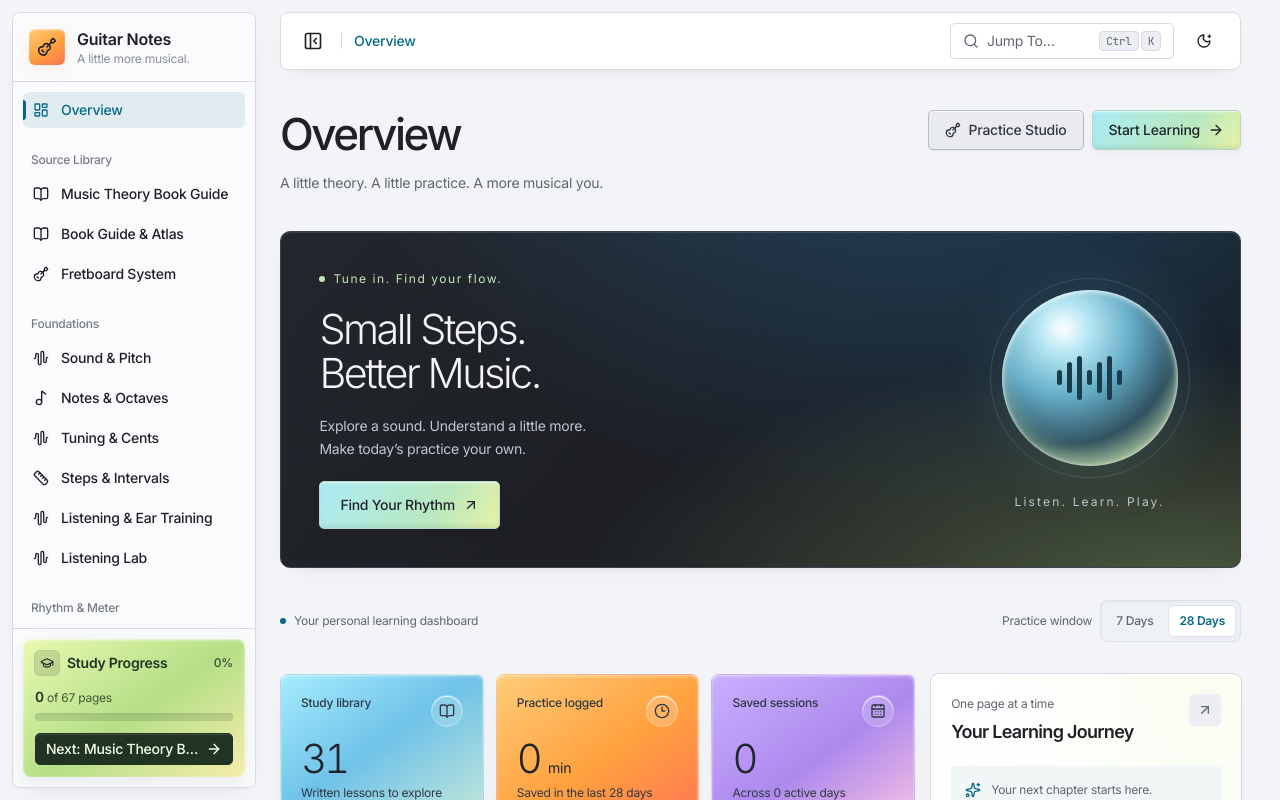
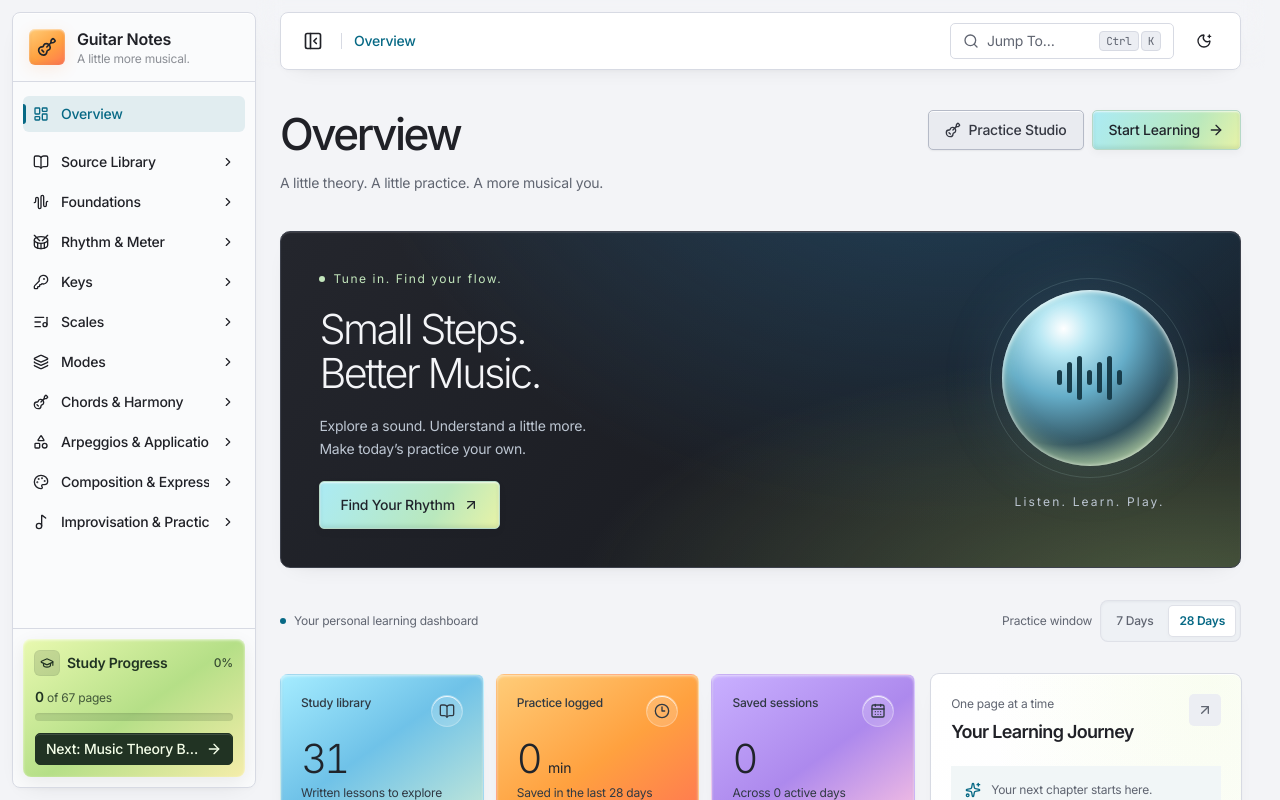
Before and after one commit to Pratik-on-Git/guitar-lesson, a Next.js app: page / in a window 1280 px wide. Shown: the top 800 px of the page. Built offline with nearby package versions, Linux system fonts and the light colour scheme.

Commit message:
feat: enhance sidebar navigation with expandable sections and improve accessibility

```diff
--- a/components/app/sidebar-nav.tsx
+++ b/components/app/sidebar-nav.tsx
@@ -4,10 +4,10 @@ import { titleCaseLabel } from "@/lib/title-case";
 
 import Link from "next/link";
 import { usePathname } from "next/navigation";
-import { Suspense, useState } from "react";
-import { ChevronRight, CircleCheck } from "lucide-react";
-import { NAV, isActive, type NavItem } from "@/lib/nav";
-import { useStudied } from "@/lib/store";
+import { Suspense, useId, useState } from "react";
+import { AudioWaveform, BookOpen, ChevronRight, CircleCheck, Drum, Guitar, KeyRound, Layers, ListMusic, Music2, Palette, Shapes } from "lucide-react";
+import { NAV, isActive, type NavGroup, type NavItem } from "@/lib/nav";
+import { useSidebarCollapsed, useStudied } from "@/lib/store";
 import { cn } from "@/lib/utils";
 import { Tooltip } from "@/components/ui/tooltip";
 
@@ -73,51 +73,54 @@ function NavWithPath(props: { collapsed: boolean; onNavigate?: () => void }) {
   return <NavList pathname={pathname} {...props} />;
 }
 
+const SECTION_ICONS = [BookOpen, AudioWaveform, Drum, KeyRound, ListMusic, Layers, Guitar, Shapes, Palette, Music2];
+
 function NavList({ pathname, collapsed, onNavigate }: { pathname: string; collapsed: boolean; onNavigate?: () => void }) {
   const { isStudied } = useStudied();
   return (
-    <nav aria-label="Study topics" className="flex flex-col">
-      {NAV.map((group, index) => (
-        <div
-          key={group.title}
-          className="relative flex flex-col p-2.5 pt-1.5 transition-[padding] duration-200 group-data-[collapsed=true]/sidebar:pt-3"
-        >
-          {index > 0 ? (
-            // The rail has no room for a group label; a short rule keeps the groups apart.
-            <span
-              aria-hidden
-              className="bg-sidebar-border absolute top-1 left-1/2 h-px w-6 -translate-x-1/2 opacity-0 transition-opacity duration-200 group-data-[collapsed=true]/sidebar:opacity-100"
-            />
-          ) : null}
-          {group.title !== "Study" ? (
-            // Slides up under the items and fades, so the rail keeps no gap where the label was.
-            <p
-              className={cn(
-                "text-sidebar-foreground/70 flex h-8 shrink-0 items-center overflow-hidden rounded-md px-2 text-xs font-medium whitespace-nowrap",
-                "transition-[margin,opacity] duration-200 ease-linear",
-                "group-data-[collapsed=true]/sidebar:pointer-events-none group-data-[collapsed=true]/sidebar:-mt-8 group-data-[collapsed=true]/sidebar:opacity-0",
-              )}
-              aria-hidden={collapsed || undefined}
-            >
-              {titleCaseLabel(group.title)}
-            </p>
-          ) : null}
-          <ul className="flex flex-col gap-1">
-            {group.items.map((item) => (
-              <NavEntry
-                key={item.href + item.title}
-                item={item}
-                pathname={pathname}
-                collapsed={collapsed}
-                onNavigate={onNavigate}
-                isStudied={isStudied}
-              />
-            ))}
-          </ul>
-        </div>
-      ))}
+    <nav aria-label="Study topics" className="flex flex-col gap-1 p-2.5">
+      {NAV.map((group, index) => group.title === "Study" ? (
+        <ul key={group.title} className="mb-2 flex flex-col gap-1">
+          {group.items.map(item => <NavEntry key={item.href} item={item} pathname={pathname} collapsed={collapsed} onNavigate={onNavigate} isStudied={isStudied} />)}
+        </ul>
+      ) : <NavSection key={group.title} group={group} index={index - 1} pathname={pathname} collapsed={collapsed} onNavigate={onNavigate} isStudied={isStudied} />)}
     </nav>
   );
+}
+
+function NavSection({ group, index, pathname, collapsed, onNavigate, isStudied }: {
+  group: NavGroup;
+  index: number;
+  pathname: string;
+  collapsed: boolean;
+  onNavigate?: () => void;
+  isStudied: (href: string) => boolean;
+}) {
+  const listId = useId();
+  const [, setCollapsed] = useSidebarCollapsed();
+  const [choice, setChoice] = useState<{ pathname: string; open: boolean } | null>(null);
+  const active = group.items.some(item => isActive(pathname, item.href) || item.children?.some(child => isActive(pathname, child.href)));
+  const expanded = !collapsed && (choice?.pathname === pathname ? choice.open : active);
+  const Icon = SECTION_ICONS[index] ?? BookOpen;
+  const toggle = () => {
+    if (collapsed) setCollapsed(false);
+    setChoice({ pathname, open: !expanded });
+  };
+  return <div className="min-w-0">
+    <Tooltip content={titleCaseLabel(group.title)} side="right" disabled={!collapsed}>
+      <button type="button" aria-label={collapsed ? String(titleCaseLabel(group.title)) : undefined} aria-expanded={expanded} aria-controls={listId} data-active={active} onClick={toggle}
+        className={cn(ITEM, ACTIVE_BAR, "h-auto min-h-9 py-2 text-left")}>
+        <Icon aria-hidden />
+        <span className={cn("min-w-0 flex-1 whitespace-normal leading-5", LABEL_FADE)}>{titleCaseLabel(group.title)}</span>
+        <ChevronRight aria-hidden className={cn("size-3.5! shrink-0 transition-transform duration-200 motion-reduce:transition-none", LABEL_FADE, expanded && "rotate-90")} />
+      </button>
+    </Tooltip>
+    <div id={listId} hidden={!expanded}>
+      <ul className="my-2 ml-4 flex min-w-0 flex-col gap-1 border-l border-sidebar-border pl-2">
+        {group.items.map(item => <NavEntry key={item.href} item={item} pathname={pathname} collapsed={false} onNavigate={onNavigate} isStudied={isStudied} />)}
+      </ul>
+    </div>
+  </div>;
 }
 
 function NavEntry({
@@ -136,6 +139,7 @@ function NavEntry({
   const childActive = item.children?.some((c) => isActive(pathname, c.href)) ?? false;
   const selfActive = !item.children && isActive(pathname, item.href);
   const [open, setOpen] = useState<boolean | null>(null);
+  const listId = useId();
   const Icon = item.icon;
 
   // Leaves, and every item in the rail, are links. In the rail a branch goes to its parent page.
@@ -169,7 +173,7 @@ function NavEntry({
   const done = item.children.filter((c) => isStudied(c.href)).length;
   const total = item.children.length;
   const complete = done === total;
-  const listId = `nav-${item.href.replace(/\W+/g, "-")}`;
+
 
   return (
     <li>
```
Also changed, not shown: 2 other files (tests, documents, lock files or other folders).
